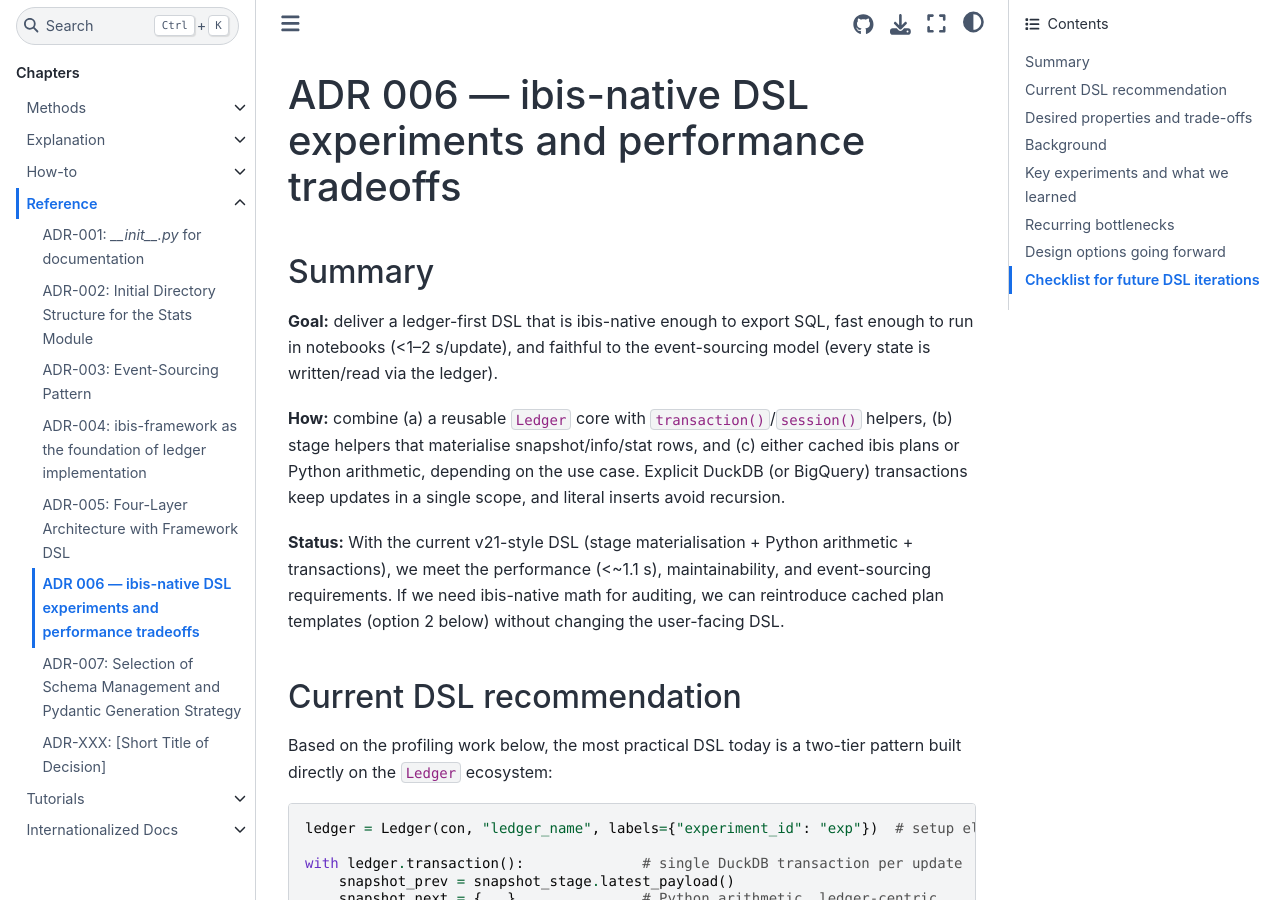
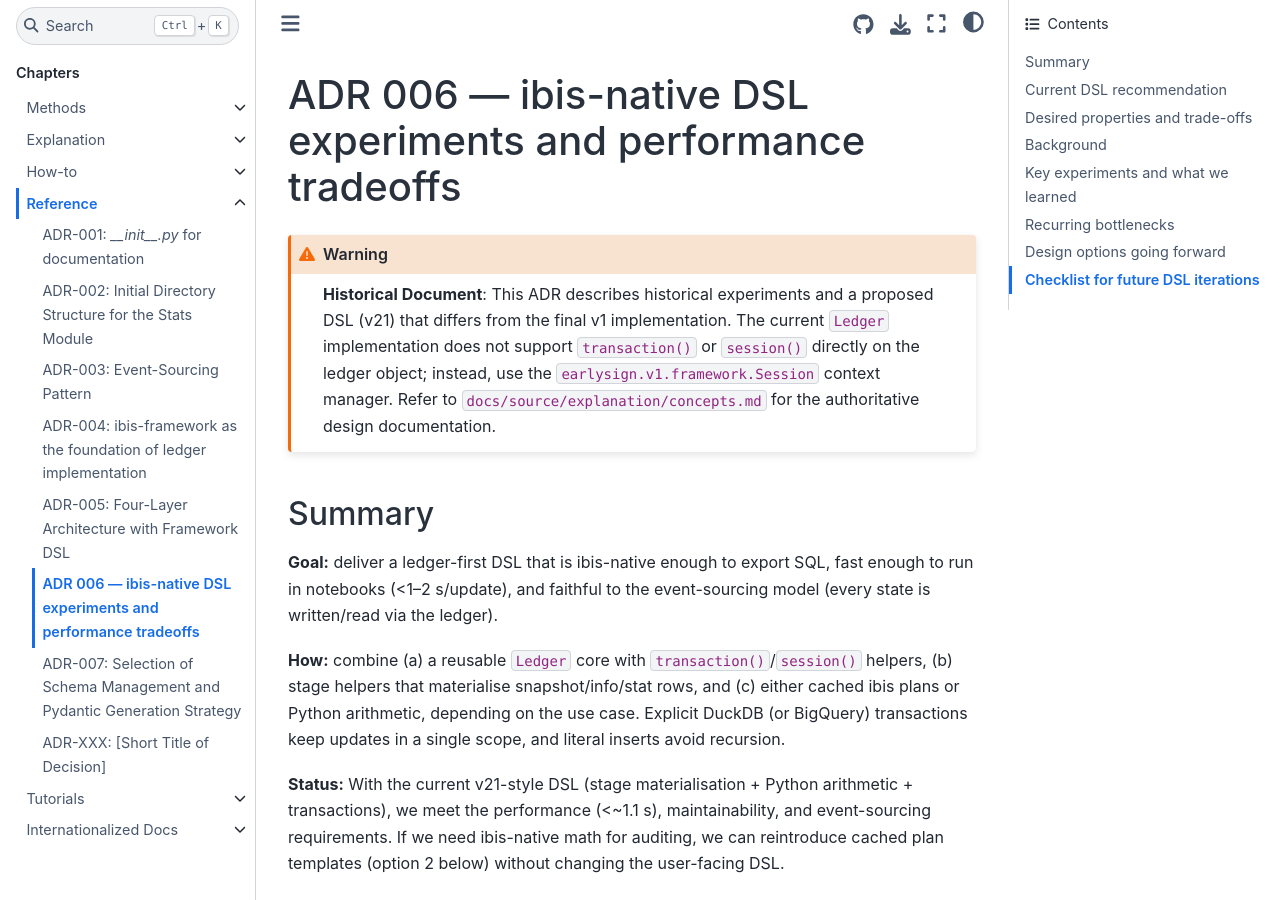
Before and after one commit to early-sign/EarlySign, a Sphinx documentation site: the page built from docs/source/reference/ADR/ADR_006.rst, in a window 1280 px wide and 900 px high. Built offline with Sphinx 7.4.7 and the Sphinx Book theme 1.1.4, drawn with Linux system fonts in a browser that asks for light colours.

Commit message:
Update docs

```diff
--- a/docs/source/reference/ADR/ADR_003.rst
+++ b/docs/source/reference/ADR/ADR_003.rst
@@ -4,6 +4,10 @@
 =====================================================
 ADR-003: Event-Sourcing Pattern
 =====================================================
+
+.. note::
+    **Terminology Update**: The core Event Sourcing concepts described here are active, but specific class names and implementation details have evolved in ``v1``.
+    For example, ``HandleRegistry`` is not part of the current API (see ``earlysign.v1.framework`` for current patterns).
 
 **Status**: `Proposed` | **`Accepted`** | `Deprecated` | `Superseded`
 
--- a/docs/source/reference/ADR/ADR_004.rst
+++ b/docs/source/reference/ADR/ADR_004.rst
@@ -4,6 +4,10 @@
 ================================================================
 ADR-004: ibis-framework as the foundation of ledger implementation
 ================================================================
+
+.. note::
+    **Terminology Update**: The implementation class is named ``Ledger`` (in ``earlysign.core``), not ``LedgerDF``.
+    The design decision to use Ibis and JSON columns remains the foundation of the system.
 
 **Status**: **`Accepted`** | `Proposed` | `Deprecated` | `Superseded`
 
--- a/docs/source/reference/ADR/ADR_005.rst
+++ b/docs/source/reference/ADR/ADR_005.rst
@@ -4,6 +4,11 @@
 ===================================================
 ADR-005: Four-Layer Architecture with Framework DSL
 ===================================================
+
+.. warning::
+    **Historical Document**: This ADR describes the architectural vision as of 2025-09-19.
+    While the "Four-Layer" concept remains relevant, the physical directory structure has evolved.
+    Specifically, logical components described under ``earlysign.stats`` are now located primarily in ``earlysign.v1.methods``.
 
 **Title**: Four-layer architecture with framework layer for implementation consistency
 
--- a/docs/source/reference/ADR/ADR_006.rst
+++ b/docs/source/reference/ADR/ADR_006.rst
@@ -1,5 +1,10 @@
 ADR 006 — ibis-native DSL experiments and performance tradeoffs
 ===============================================================
+
+.. warning::
+    **Historical Document**: This ADR describes historical experiments and a proposed DSL (v21) that differs from the final v1 implementation.
+    The current ``Ledger`` implementation does not support ``transaction()`` or ``session()`` directly on the ledger object; instead, use the ``earlysign.v1.framework.Session`` context manager.
+    Refer to ``docs/source/explanation/concepts.md`` for the authoritative design documentation.
 
 Summary
 -------
```
